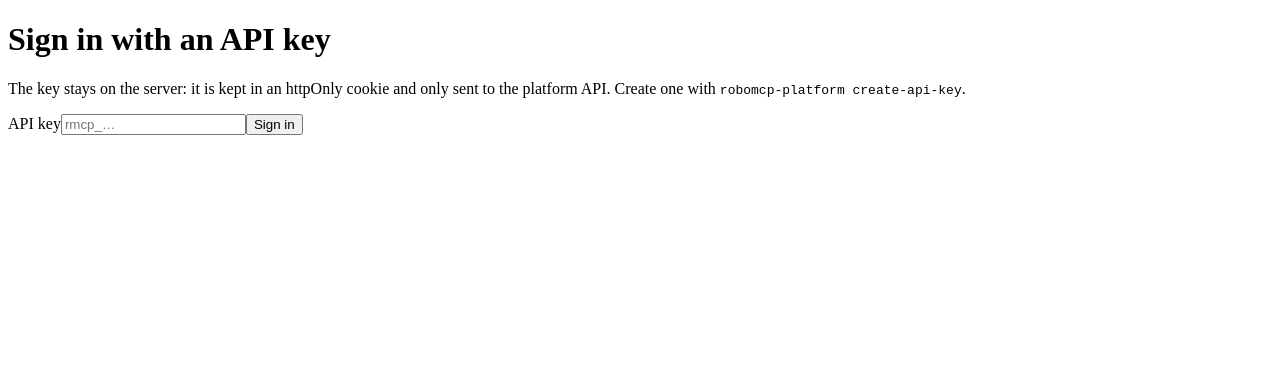
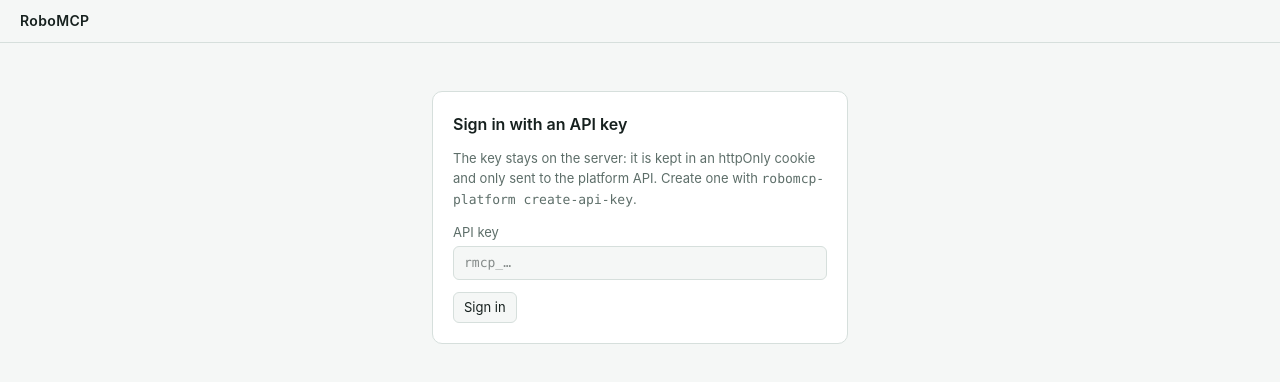
Before and after one commit to PAN-Chuwen/robomcp, a Next.js app in the folder packages/web/: page /sign-in in a window 1280 px wide. Shown: the top 382 px of the page. Built offline with nearby package versions, Linux system fonts and the light colour scheme; no server answers.

Commit message:
feat(web): add app shell, console palette with light theme, interval bar

```diff
--- /dev/null
+++ b/packages/web/src/app/globals.css
@@ -0,0 +1,104 @@
+@import "tailwindcss";
+
+/* Palette and type of the console / replay pages (src/robomcp/agent/replay.html), plus a light variant. */
+:root {
+  --bg: #0f1413;
+  --panel: #172020;
+  --line: #26302f;
+  --fg: #e4ece9;
+  --muted: #8fa19b;
+  --accent: #6fcfb0;
+  --model: #9db4ea;
+  --tool: #e2b071;
+  --bad: #ef8a7e;
+  --good: #7fd6a2;
+  --hover: rgba(255, 255, 255, 0.04);
+  --mono: ui-monospace, "SF Mono", Menlo, monospace;
+  --body: -apple-system, BlinkMacSystemFont, "Segoe UI", "PingFang SC", "Hiragino Sans GB", sans-serif;
+  color-scheme: dark;
+}
+
+@media (prefers-color-scheme: light) {
+  :root {
+    --bg: #f5f7f6;
+    --panel: #ffffff;
+    --line: #d6dfdc;
+    --fg: #16201e;
+    --muted: #5d6e69;
+    --accent: #13805f;
+    --model: #3657a8;
+    --tool: #9a5a08;
+    --bad: #c0392b;
+    --good: #1d7f48;
+    --hover: rgba(0, 0, 0, 0.035);
+    color-scheme: light;
+  }
+}
+
+@theme inline {
+  --color-bg: var(--bg);
+  --color-panel: var(--panel);
+  --color-line: var(--line);
+  --color-fg: var(--fg);
+  --color-muted: var(--muted);
+  --color-accent: var(--accent);
+  --color-model: var(--model);
+  --color-tool: var(--tool);
+  --color-bad: var(--bad);
+  --color-good: var(--good);
+  --color-hover: var(--hover);
+  --font-sans: var(--body);
+  --font-mono: var(--mono);
+}
+
+html,
+body {
+  background: var(--bg);
+  color: var(--fg);
+}
+
+body {
+  font: 14px/1.55 var(--body);
+}
+
+a {
+  color: inherit;
+}
+
+@layer components {
+  .pane {
+    @apply min-w-0 rounded-[10px] border border-line bg-panel;
+  }
+  .pane-title {
+    @apply flex flex-wrap items-center justify-between gap-2 border-b border-line px-3.5 py-2.5 text-xs font-medium tracking-[0.08em] text-muted uppercase;
+  }
+  .tbl {
+    @apply w-full border-collapse font-mono text-[12.5px] leading-normal;
+  }
+  .tbl th,
+  .tbl td {
+    @apply border-t border-line px-3 py-1.5 text-left align-middle whitespace-nowrap;
+  }
+  .tbl th {
+    @apply font-medium text-muted;
+  }
+  .tbl td.num,
+  .tbl th.num {
+    @apply text-right tabular-nums;
+  }
+  .tbl tbody tr:hover {
+    @apply bg-hover;
+  }
+  .link {
+    @apply text-accent underline-offset-2 hover:underline;
+  }
+  .badge {
+    @apply inline-flex items-center rounded-full border border-line px-2.5 py-px text-xs whitespace-nowrap;
+  }
+  .btn {
+    @apply inline-flex cursor-pointer items-center gap-1 rounded-md border border-line bg-bg px-2.5 py-1 text-[13px] text-fg hover:border-muted disabled:cursor-default disabled:opacity-40;
+  }
+  .meta {
+    @apply font-mono text-[12.5px] text-muted [overflow-wrap:anywhere];
+  }
+}
--- /dev/null
+++ b/packages/web/src/app/layout.tsx
@@ -0,0 +1,44 @@
+import type { Metadata, Viewport } from "next";
+import Link from "next/link";
+import { getMe } from "@/lib/api/server";
+import "./globals.css";
+
+export const metadata: Metadata = {
+  title: { default: "RoboMCP", template: "%s · RoboMCP" },
+  description: "Evaluation and replay for embodied-agent harnesses",
+};
+
+export const viewport: Viewport = {
+  themeColor: [
+    { media: "(prefers-color-scheme: dark)", color: "#0f1413" },
+    { media: "(prefers-color-scheme: light)", color: "#f5f7f6" },
+  ],
+};
+
+export default async function RootLayout({ children }: LayoutProps<"/">) {
+  const me = await getMe();
+  return (
+    <html lang="en">
+      <body className="min-h-dvh">
+        <header className="flex flex-wrap items-center gap-x-4 gap-y-1 border-b border-line px-4 py-2.5 sm:px-5">
+          <Link href="/" className="font-semibold tracking-wide no-underline">
+            RoboMCP
+          </Link>
+          {me && (
+            <div className="ml-auto flex items-center gap-3">
+              <span className="meta" title={me.email}>
+                {me.org_slug} · {me.api_key_prefix}…
+              </span>
+              <form action="/auth/sign-out" method="post">
+                <button className="btn" type="submit">
+                  Sign out
+                </button>
+              </form>
+            </div>
+          )}
+        </header>
+        {children}
+      </body>
+    </html>
+  );
+}
--- /dev/null
+++ b/packages/web/src/components/Crumbs.tsx
@@ -0,0 +1,21 @@
+import Link from "next/link";
+
+/** Breadcrumb trail; the last item is the current page. */
+export function Crumbs({ items }: { items: { href?: string; label: string }[] }) {
+  return (
+    <nav aria-label="Breadcrumb" className="meta flex flex-wrap items-center gap-1.5">
+      {items.map((it, i) => (
+        <span key={i} className="flex items-center gap-1.5">
+          {i > 0 && <span aria-hidden>/</span>}
+          {it.href ? (
+            <Link href={it.href} className="link">
+              {it.label}
+            </Link>
+          ) : (
+            <span className="text-fg">{it.label}</span>
+          )}
+        </span>
+      ))}
+    </nav>
+  );
+}
--- /dev/null
+++ b/packages/web/src/components/IntervalBar.tsx
@@ -0,0 +1,62 @@
+import { interval, pct } from "@/lib/format";
+import { intervalGeometry } from "@/lib/interval";
+
+/** Wilson 95% interval as a band on a 0–100% track, the success rate as a tick. */
+export function IntervalBar({
+  lo,
+  hi,
+  rate,
+  width = 96,
+  height = 12,
+}: {
+  lo: number;
+  hi: number;
+  rate: number | null;
+  width?: number;
+  height?: number;
+}) {
+  const g = intervalGeometry(lo, hi, rate, width);
+  const mid = height / 2;
+  const label = rate === null ? "nothing scored" : `${pct(rate)}, 95% CI ${interval(lo, hi)}`;
+  return (
+    <svg width={width} height={height} viewBox={`0 0 ${width} ${height}`} role="img" aria-label={label}
+      className="inline-block shrink-0 align-middle">
+      <title>{label}</title>
+      <line x1={0} x2={width} y1={mid} y2={mid} stroke="var(--line)" strokeWidth={2} />
+      {g.ticks.map((x, i) => (
+        <line key={i} x1={x} x2={x} y1={mid - 3} y2={mid + 3} stroke="var(--line)" strokeWidth={1}
+          transform={i === 0 ? "translate(0.5 0)" : i === 2 ? "translate(-0.5 0)" : undefined} />
+      ))}
+      {rate !== null && (
+        <rect x={g.bandX} y={mid - 3} width={g.bandWidth} height={6} rx={2} fill="var(--accent)" opacity={0.35} />
+      )}
+      {g.pointX !== null && (
+        <rect x={Math.min(Math.max(g.pointX - 1, 0), width - 2)} y={1} width={2} height={height - 2} fill="var(--accent)" />
+      )}
+    </svg>
+  );
+}
+
+/** "3/4 75% [30%, 95%]" with the bar, for table cells. */
+export function Tally({
+  successes,
+  scored,
+  rate,
+  wilson,
+}: {
+  successes: number;
+  scored: number;
+  rate: number | null;
+  wilson: [number, number] | number[];
+}) {
+  return (
+    <span className="inline-flex items-center gap-2 tabular-nums">
+      <span className="min-w-[3.5em] text-right">
+        {successes}/{scored}
+      </span>
+      <span className="min-w-[3em] text-right">{pct(rate)}</span>
+      <IntervalBar lo={wilson[0]} hi={wilson[1]} rate={rate} />
+      <span className="text-muted">{scored ? interval(wilson[0], wilson[1]) : ""}</span>
+    </span>
+  );
+}
--- /dev/null
+++ b/packages/web/src/components/StatusBadge.tsx
@@ -0,0 +1,12 @@
+const TONE: Record<string, string> = {
+  succeeded: "text-good border-good",
+  completed: "text-good border-good",
+  failed: "text-bad border-bad",
+  error: "text-tool border-tool",
+  running: "text-accent border-accent",
+  queued: "text-muted",
+};
+
+export function StatusBadge({ status }: { status: string }) {
+  return <span className={`badge ${TONE[status] ?? "text-muted"}`}>{status}</span>;
+}
```
